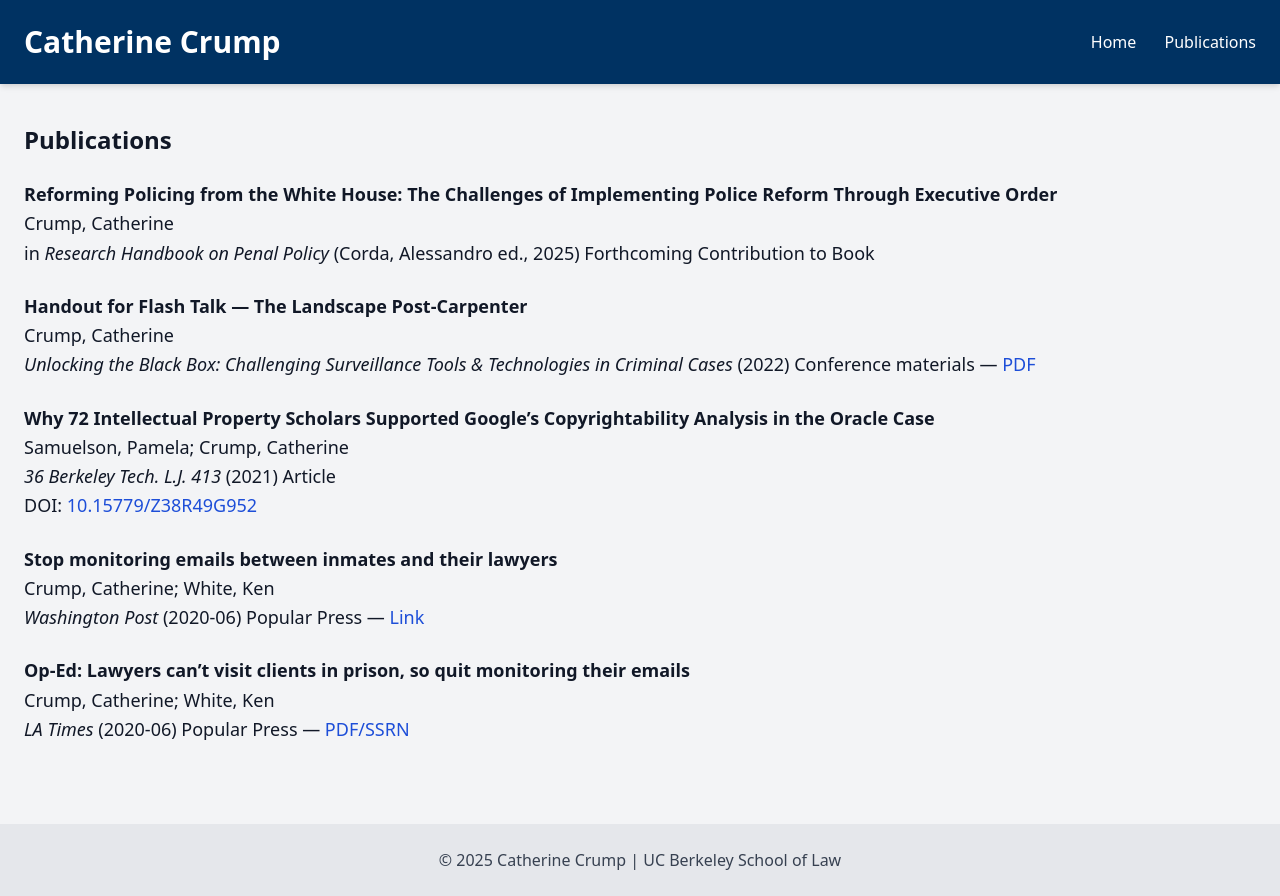
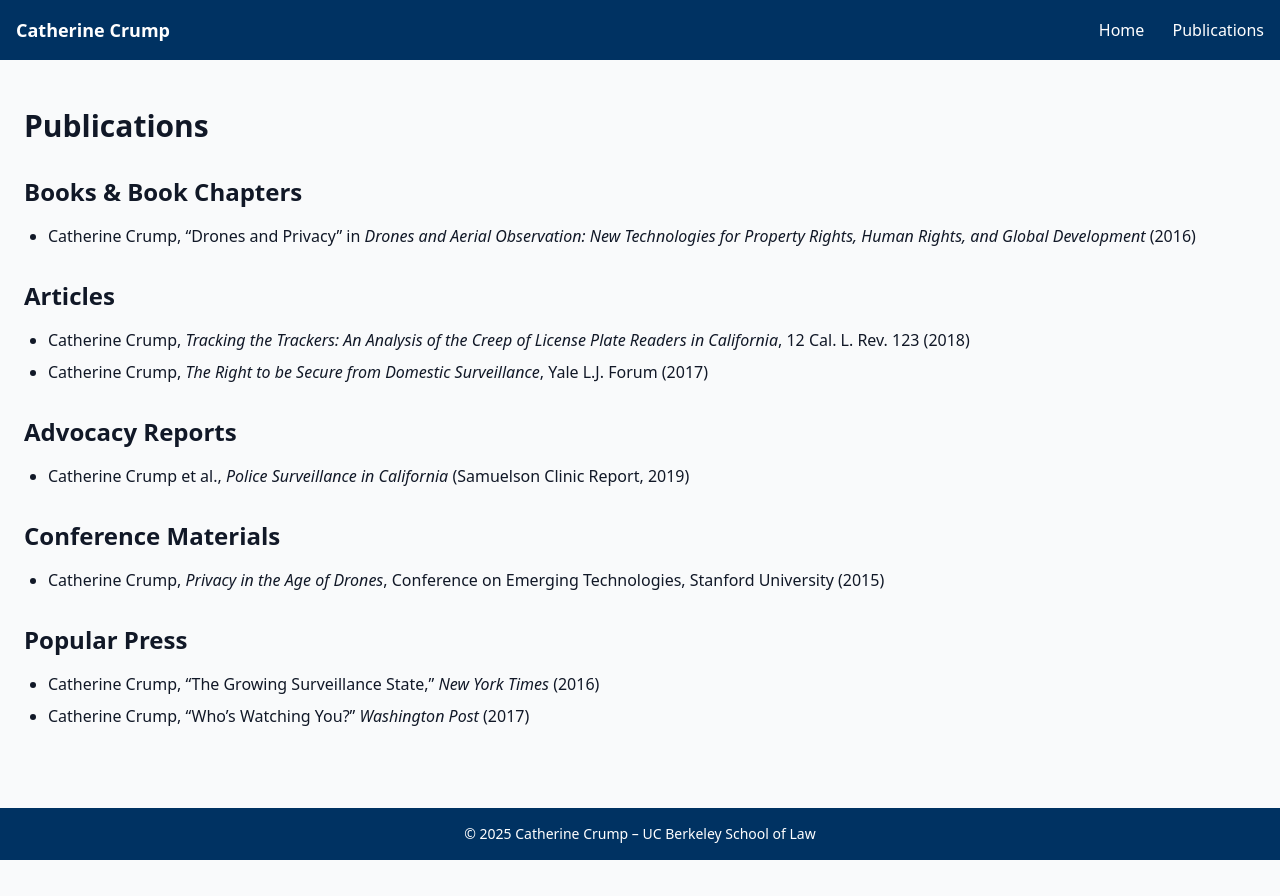
Before and after one commit to homejeopardy/ccrump, a plain HTML site: page publications.html in a window 1280 px wide. After the commit the page ends 860 px from the top, so only its background shows below. Drawn offline with nearby package versions, Linux system fonts and the light colour scheme.

Commit message:
Update publications.html

```diff
--- a/publications.html
+++ b/publications.html
@@ -3,53 +3,62 @@
 <head>
   <meta charset="UTF-8">
   <meta name="viewport" content="width=device-width, initial-scale=1.0">
-  <title>Publications | Catherine Crump</title>
+  <title>Publications – Catherine Crump</title>
   <link href="https://cdn.jsdelivr.net/npm/tailwindcss@2.2.19/dist/tailwind.min.css" rel="stylesheet">
 </head>
-<body class="bg-gray-100 text-gray-900">
-  <header class="bg-berkeley-blue text-white py-6 shadow-md" style="background-color:#003262;">
-    <div class="container mx-auto px-6 flex flex-col md:flex-row items-center justify-between">
-      <h1 class="text-3xl font-bold">Catherine Crump</h1>
-      <nav class="mt-4 md:mt-0 space-x-6">
+<body class="bg-gray-50 text-gray-900">
+  <!-- Navbar -->
+  <nav class="bg-berkeley-blue text-white p-4">
+    <div class="container mx-auto flex justify-between items-center">
+      <h1 class="text-lg font-semibold">Catherine Crump</h1>
+      <div class="space-x-6">
         <a href="index.html" class="hover:underline">Home</a>
         <a href="publications.html" class="hover:underline">Publications</a>
-      </nav>
+      </div>
     </div>
-  </header>
+  </nav>
 
-  <main class="container mx-auto px-6 py-10">
-    <h2 class="text-2xl font-semibold mb-6">Publications</h2>
+  <!-- Publications -->
+  <section class="container mx-auto px-6 py-12">
+    <h2 class="text-3xl font-bold mb-8">Publications</h2>
 
-    <div class="space-y-6 text-lg leading-relaxed">
-      <p><strong>Reforming Policing from the White House: The Challenges of Implementing Police Reform Through Executive Order</strong><br>
-      Crump, Catherine<br>
-      in <em>Research Handbook on Penal Policy</em> (Corda, Alessandro ed., 2025) Forthcoming Contribution to Book</p>
+    <h3 class="text-2xl font-semibold mt-8 mb-4">Books & Book Chapters</h3>
+    <ul class="list-disc pl-6 space-y-2">
+      <li>Catherine Crump, “Drones and Privacy” in <em>Drones and Aerial Observation: New Technologies for Property Rights, Human Rights, and Global Development</em> (2016)</li>
+    </ul>
 
-      <p><strong>Handout for Flash Talk — The Landscape Post-Carpenter</strong><br>
-      Crump, Catherine<br>
-      <em>Unlocking the Black Box: Challenging Surveillance Tools & Technologies in Criminal Cases</em> (2022) Conference materials — <a href="#" class="text-blue-700 hover:underline">PDF</a></p>
+    <h3 class="text-2xl font-semibold mt-8 mb-4">Articles</h3>
+    <ul class="list-disc pl-6 space-y-2">
+      <li>Catherine Crump, <em>Tracking the Trackers: An Analysis of the Creep of License Plate Readers in California</em>, 12 Cal. L. Rev. 123 (2018)</li>
+      <li>Catherine Crump, <em>The Right to be Secure from Domestic Surveillance</em>, Yale L.J. Forum (2017)</li>
+    </ul>
 
-      <p><strong>Why 72 Intellectual Property Scholars Supported Google’s Copyrightability Analysis in the Oracle Case</strong><br>
-      Samuelson, Pamela; Crump, Catherine<br>
-      <em>36 Berkeley Tech. L.J. 413</em> (2021) Article<br>
-      DOI: <a href="https://doi.org/10.15779/Z38R49G952" class="text-blue-700 hover:underline">10.15779/Z38R49G952</a></p>
+    <h3 class="text-2xl font-semibold mt-8 mb-4">Advocacy Reports</h3>
+    <ul class="list-disc pl-6 space-y-2">
+      <li>Catherine Crump et al., <em>Police Surveillance in California</em> (Samuelson Clinic Report, 2019)</li>
+    </ul>
 
-      <p><strong>Stop monitoring emails between inmates and their lawyers</strong><br>
-      Crump, Catherine; White, Ken<br>
-      <em>Washington Post</em> (2020-06) Popular Press — <a href="#" class="text-blue-700 hover:underline">Link</a></p>
+    <h3 class="text-2xl font-semibold mt-8 mb-4">Conference Materials</h3>
+    <ul class="list-disc pl-6 space-y-2">
+      <li>Catherine Crump, <em>Privacy in the Age of Drones</em>, Conference on Emerging Technologies, Stanford University (2015)</li>
+    </ul>
 
-      <p><strong>Op-Ed: Lawyers can’t visit clients in prison, so quit monitoring their emails</strong><br>
-      Crump, Catherine; White, Ken<br>
-      <em>LA Times</em> (2020-06) Popular Press — <a href="#" class="text-blue-700 hover:underline">PDF/SSRN</a></p>
+    <h3 class="text-2xl font-semibold mt-8 mb-4">Popular Press</h3>
+    <ul class="list-disc pl-6 space-y-2">
+      <li>Catherine Crump, “The Growing Surveillance State,” <em>New York Times</em> (2016)</li>
+      <li>Catherine Crump, “Who’s Watching You?” <em>Washington Post</em> (2017)</li>
+    </ul>
+  </section>
 
-      <!-- continue in same pattern for all remaining items... -->
-    </div>
-  </main>
-
-  <footer class="bg-gray-200 py-6 mt-10">
-    <div class="container mx-auto px-6 text-center text-gray-700">
-      &copy; 2025 Catherine Crump | UC Berkeley School of Law
+  <footer class="bg-berkeley-blue text-white py-4 mt-8">
+    <div class="container mx-auto px-6 text-center text-sm">
+      © 2025 Catherine Crump – UC Berkeley School of Law
     </div>
   </footer>
+
+  <style>
+    .bg-berkeley-blue { background-color: #003262; }
+    .text-berkeley-blue { color: #003262; }
+  </style>
 </body>
 </html>
```
